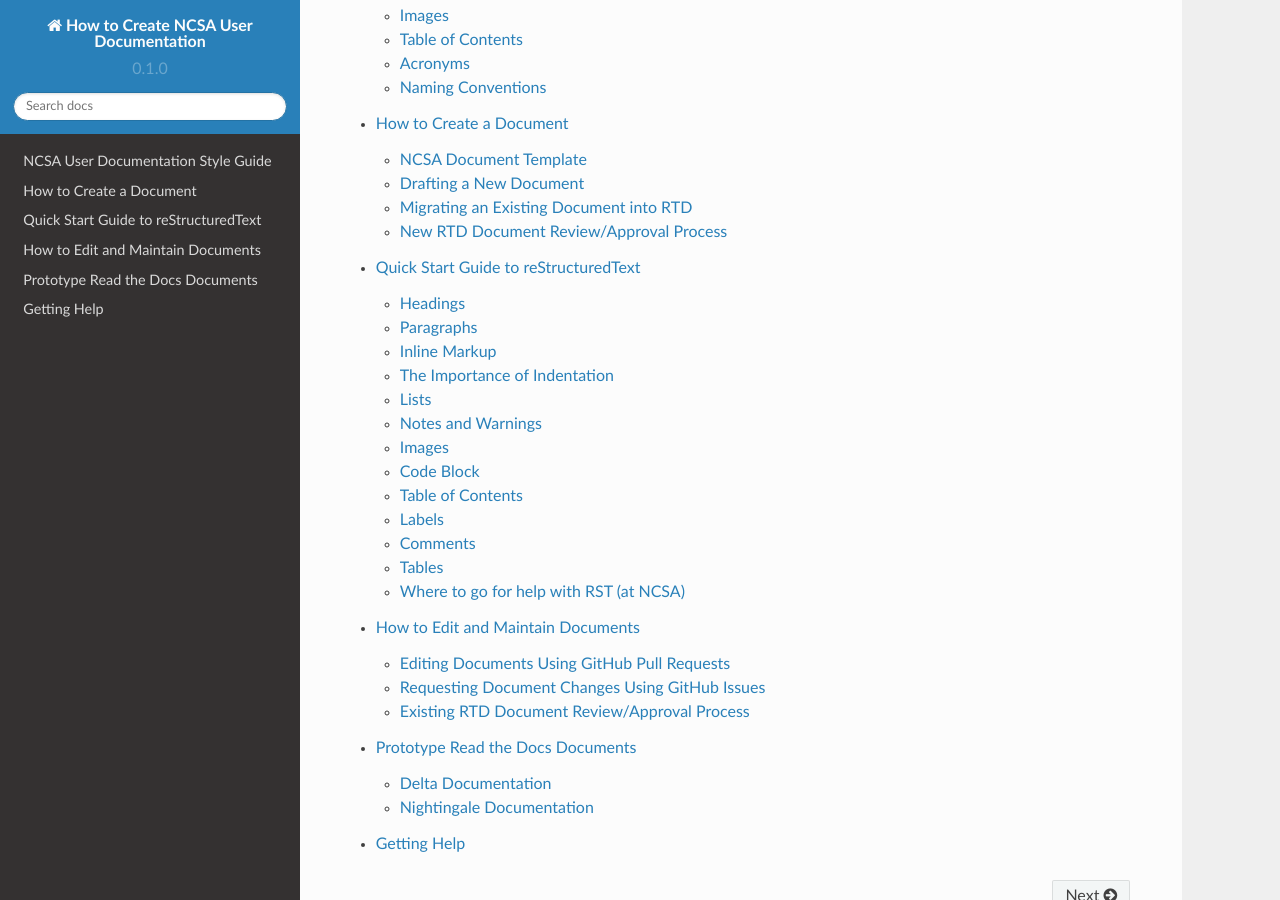
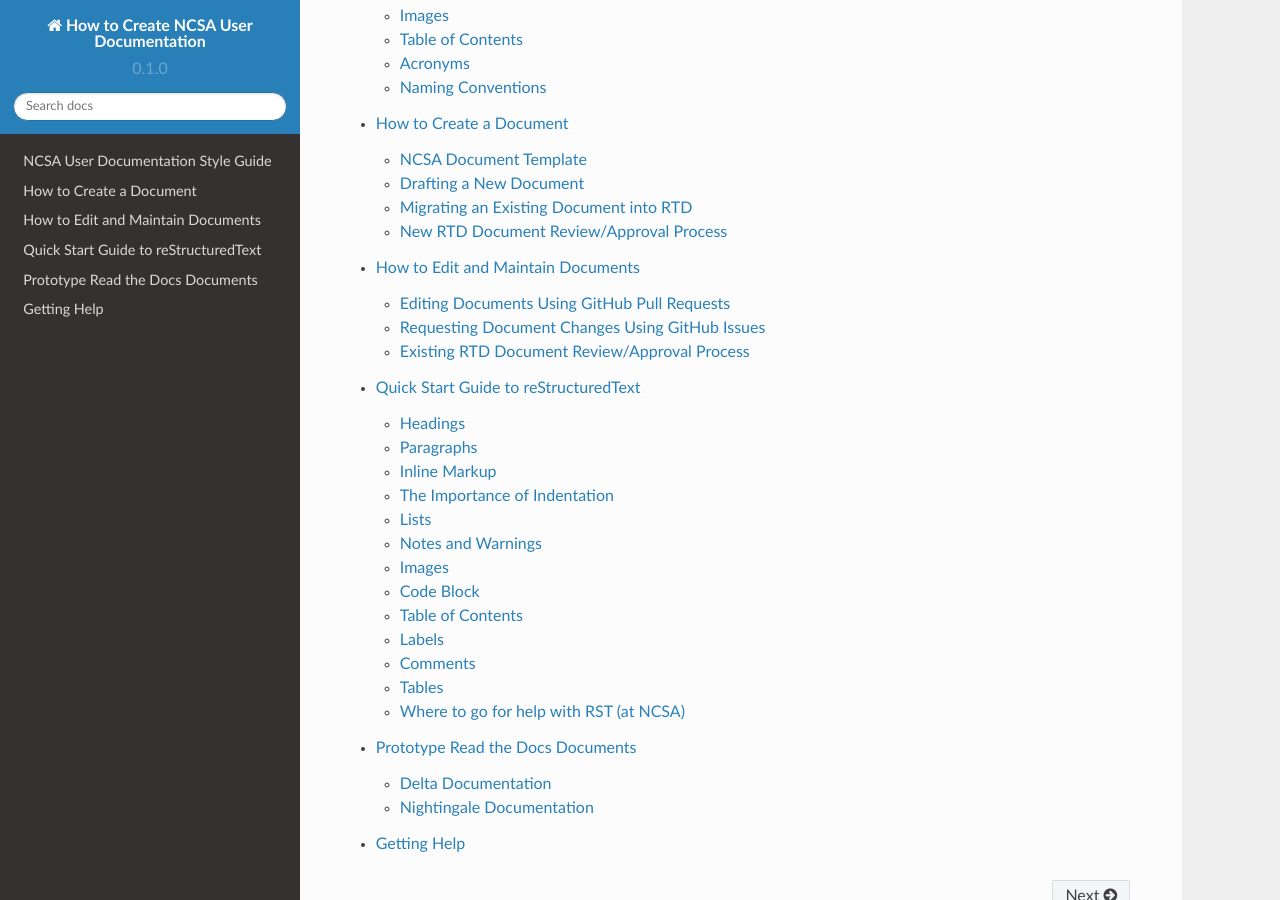
Before and after one commit to lhelms2/howto_rtd, a Sphinx documentation site: the page built from docs/source/index.rst, in a window 1280 px wide and 900 px high, scrolled down 504 px. Built offline with Sphinx 7.4.7 and the Read the Docs theme 2.0.0, drawn with Linux system fonts in a browser that asks for light colours.

```diff
--- a/docs/source/index.rst
+++ b/docs/source/index.rst
@@ -9,7 +9,7 @@ This document outlines the style guide that should be followed when developing o
 
    style
    create_doc
+   maintain
    quick_rst
-   maintain
    prototypes
    help
```
